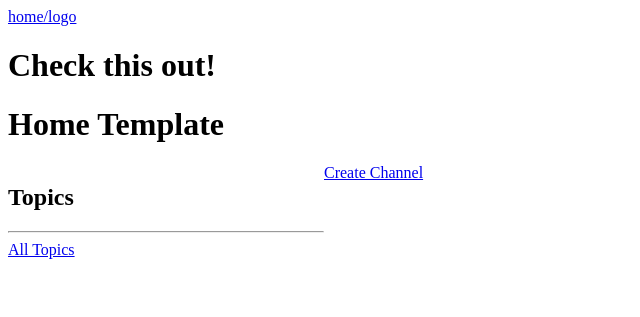
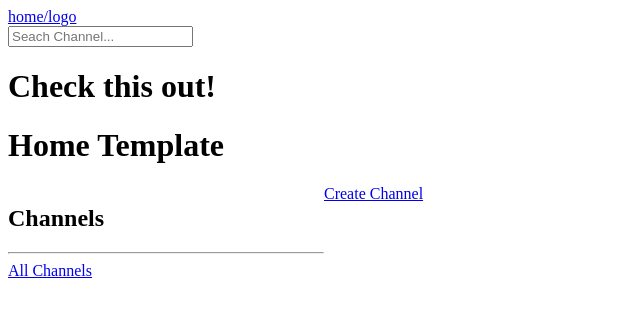
Before and after one commit to danio86/SlackBook, a Django app: template base/templates/base/index.html in a window 1280 px wide. Shown: the top 317 px of the page, without its empty margins (0-640 px from the left). Run offline with Django 3.2, Linux system fonts and the light colour scheme; the template is opened without the code that fills it, so the values that code supplies are empty.

Commit message:
add channel seachbar in navbar.py

```diff
--- a/base/templates/base/index.html
+++ b/base/templates/base/index.html
@@ -16,16 +16,16 @@
 
 
         <div>
-            <h2>Topics</h2>
+            <h2>Channels</h2>
             <hr>
 
             <div>
-                <a href="{% url 'home' %}">All Topics</a>
+                <a href="{% url 'home' %}">All Channels</a>
             </div>
 
             {% for topic in topics %}
                 <div>
-                    <a href="{% url 'home' %}?r{{topic.title}}">{{topic.title}}</a>
+                    <a href="{% url 'home' %}?r={{topic.title}}">{{topic.title}}</a>
                     <!-- this leads to the home-page with the url-endig of ?r=topic.title (e.x. pizza) -->
                     <!-- r = request couls be any letter -->
                 </div>
--- a/base/views.py
+++ b/base/views.py
@@ -13,8 +13,8 @@ from .forms import ChannelForm
 
 # Created views
 def home(request):
-    # r = request.GET.get('r') if request.GET.get('r') is not None else ''
-    r = request.GET.get('r') if request.GET.get('r') != None else ''
+    r = request.GET.get('r') if request.GET.get('r') is not None else ''
+    # r = request.GET.get('r') if request.GET.get('r') != None else ''
 
     queryset = Channel.objects.filter(topic__title__icontains=r)
     # this filters by Channel-topic-title (the__ takes the parent of topic)
--- a/templates/navbar.html
+++ b/templates/navbar.html
@@ -1,3 +1,8 @@
 <a href="/">
     home/logo
 </a>
+
+<form action="{% url 'home' %}" method="GET">
+    <input type="text" name="r" placeholder="Seach Channel...">
+
+</form>
```
